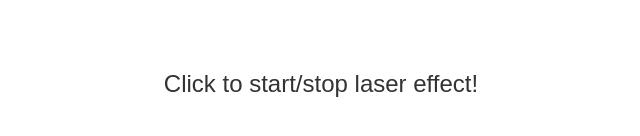
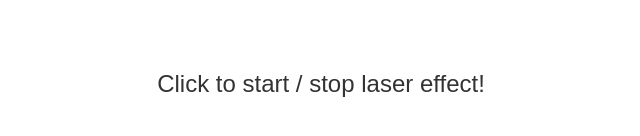
Before and after one commit to michael-eficientis/laserpen-chrome-extension, a website built with webpack: page index.html in a window 1280 px wide. Shown: the part 316-452 px from the top of the page, without its empty margins (319-959 px from the left). Built offline with nearby package versions, Linux system fonts and the light colour scheme.

Commit message:
test locally

```diff
--- a/playground/index.html
+++ b/index.html
@@ -21,9 +21,9 @@
 		</style>
 	</head>
 	<body>
-		<div id="message">Click to start/stop laser effect!</div>
+		<div id="message">Click to start / stop laser effect!</div>
 
-		<script src="../dist/content.js" type="text/javascript"></script>
+		<script src="dist/content.js" type="text/javascript"></script>
 		<script type="text/javascript">
 			let enable = false
 
```
